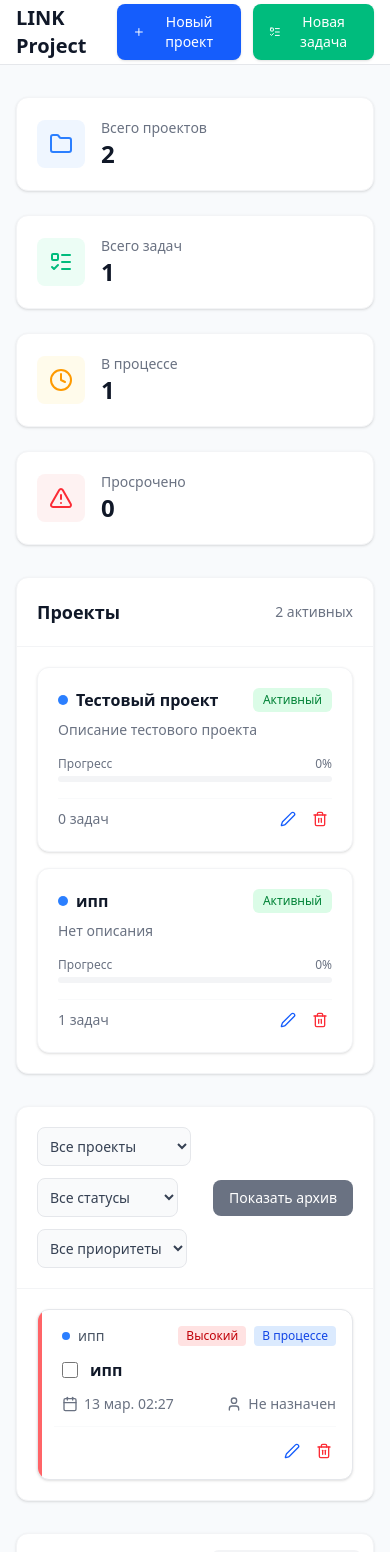
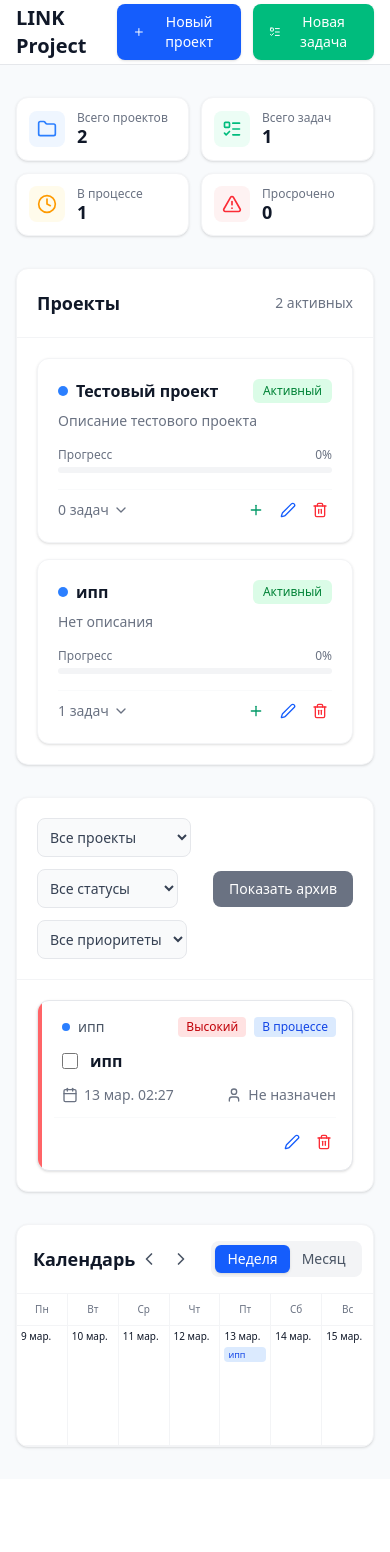
Before and after one commit to udssakhalin-dot/LINK-Project, a React (Vite) app: page / in a window 390 px wide. Shown: the top 1552 px of the page. After the commit the page ends 1479 px from the top, so only its background shows below. Built offline with nearby package versions, Linux system fonts and the light colour scheme.

Commit message:
feat: Improve UI components and add notifications
Refactors StatCard for better responsiveness and introduces a `notified` flag to tasks for future notification functionality.

```diff
--- a/src/App.tsx
+++ b/src/App.tsx
@@ -1,4 +1,4 @@
-import React, { useState } from 'react';
+import React, { useState, useEffect } from 'react';
 import {
   Folder,
   ListTodo,
@@ -11,7 +11,10 @@ import {
   User,
   ChevronLeft,
   ChevronRight,
-  X
+  ChevronDown,
+  ChevronUp,
+  X,
+  Bell
 } from 'lucide-react';
 import { format, addDays, startOfWeek, addWeeks, subWeeks, addMonths, subMonths, startOfMonth, endOfMonth, isSameMonth, isSameDay } from 'date-fns';
 import { ru } from 'date-fns/locale';
@@ -48,7 +51,8 @@ const INITIAL_TASKS = [
     priority: 'Высокий',
     status: 'В процессе',
     dueDate: new Date(),
-    assignee: null
+    assignee: null,
+    notified: false
   }
 ];
 
@@ -84,19 +88,25 @@ const getEventColor = (bgClass: string) => {
 // --- Components ---
 
 const StatCard = ({ icon: Icon, title, value, iconBg, iconColor }: any) => (
-  <div className="bg-white rounded-xl border border-gray-100 p-5 flex items-center gap-4 shadow-sm">
-    <div className={`p-3 rounded-lg ${iconBg}`}>
-      <Icon className={`w-6 h-6 ${iconColor}`} />
+  <div className="bg-white rounded-xl border border-gray-100 p-3 sm:p-4 flex items-center gap-3 shadow-sm">
+    <div className={`p-2 sm:p-2.5 rounded-lg ${iconBg}`}>
+      <Icon className={`w-5 h-5 ${iconColor}`} />
     </div>
     <div>
-      <p className="text-sm text-gray-500 font-medium">{title}</p>
-      <p className="text-2xl font-bold text-gray-900">{value}</p>
+      <p className="text-xs sm:text-sm text-gray-500 font-medium leading-tight">{title}</p>
+      <p className="text-lg sm:text-xl font-bold text-gray-900 leading-tight">{value}</p>
     </div>
   </div>
 );
 
-const ProjectCard = ({ project, onDelete }: any) => (
-  <div className="bg-white border border-gray-100 rounded-xl p-5 shadow-sm hover:shadow-md transition-shadow">
+const ProjectCard = ({ project, tasks, onDelete, onAddTask, onToggleComplete, onDeleteTask }: any) => {
+  const [isExpanded, setIsExpanded] = useState(false);
+
+  return (
+    <div
+      className="bg-white border border-gray-100 rounded-xl p-5 shadow-sm hover:shadow-md transition-shadow cursor-pointer"
+      onClick={() => setIsExpanded(!isExpanded)}
+    >
       <div className="flex justify-between items-start mb-2">
         <div className="flex items-center gap-2">
           <div className={`w-2.5 h-2.5 rounded-full ${project.color}`} />
@@ -122,18 +132,53 @@ const ProjectCard = ({ project, onDelete }: any) => (
       </div>
 
       <div className="flex justify-between items-center pt-2 border-t border-gray-50">
-      <span className="text-sm text-gray-500">{project.taskCount} задач</span>
+        <div className="flex items-center gap-1 text-sm text-gray-500 hover:text-gray-700 transition-colors">
+          <span>{project.taskCount} задач</span>
+          {isExpanded ? <ChevronUp className="w-4 h-4" /> : <ChevronDown className="w-4 h-4" />}
+        </div>
         <div className="flex gap-2">
-        <button className="p-1 text-blue-600 hover:bg-blue-50 rounded" title="Редактировать">
+          <button
+            onClick={(e) => { e.stopPropagation(); onAddTask(project.id); }}
+            className="p-1 text-emerald-600 hover:bg-emerald-50 rounded"
+            title="Добавить задачу"
+          >
+            <Plus className="w-4 h-4" />
+          </button>
+          <button
+            onClick={(e) => e.stopPropagation()}
+            className="p-1 text-blue-600 hover:bg-blue-50 rounded"
+            title="Редактировать"
+          >
             <Edit2 className="w-4 h-4" />
           </button>
-        <button onClick={() => onDelete(project.id)} className="p-1 text-red-500 hover:bg-red-50 rounded" title="Удалить">
+          <button
+            onClick={(e) => { e.stopPropagation(); onDelete(project.id); }}
+            className="p-1 text-red-500 hover:bg-red-50 rounded"
+            title="Удалить"
+          >
             <Trash2 className="w-4 h-4" />
           </button>
         </div>
       </div>
+
+      {isExpanded && tasks && tasks.length > 0 && (
+        <div
+          className="mt-4 pt-4 border-t border-gray-100 flex flex-col gap-3 cursor-default"
+          onClick={(e) => e.stopPropagation()}
+        >
+          {tasks.map((task: any) => (
+            <TaskCard
+              key={task.id}
+              task={task}
+              onDelete={onDeleteTask}
+              onToggleComplete={onToggleComplete}
+            />
+          ))}
+        </div>
+      )}
     </div>
   );
+};
 
 const TaskCard = ({ task, onDelete, onToggleComplete }: any) => {
   const priorityColors: Record<string, string> = {
@@ -276,8 +321,8 @@ const Calendar = ({ events, onAddEvent }: { events: any[], onAddEvent: (date: Da
 
       <div className="grid grid-cols-7 border-b border-gray-100">
         {['Пн', 'Вт', 'Ср', 'Чт', 'Пт', 'Сб', 'Вс'].map((day, i) => (
-          <div key={i} className="p-3 text-center border-r last:border-r-0 border-gray-100">
-            <div className="text-sm font-medium text-gray-500">{day}</div>
+          <div key={i} className="p-2 sm:p-3 text-center border-r last:border-r-0 border-gray-100">
+            <div className="text-[10px] sm:text-sm font-medium text-gray-500">{day}</div>
           </div>
         ))}
       </div>
@@ -291,20 +336,20 @@ const Calendar = ({ events, onAddEvent }: { events: any[], onAddEvent: (date: Da
             <div
               key={i}
               onClick={() => onAddEvent(day)}
-              className={`p-2 border-r border-b last:border-r-0 border-gray-100 min-h-[100px] cursor-pointer hover:bg-blue-50/50 transition-colors group ${!isCurrentMonth && view === 'Месяц' ? 'bg-gray-50/50' : ''}`}
+              className={`p-1 sm:p-2 border-r border-b last:border-r-0 border-gray-100 min-h-[80px] sm:min-h-[100px] cursor-pointer hover:bg-blue-50/50 transition-colors group ${!isCurrentMonth && view === 'Месяц' ? 'bg-gray-50/50' : ''}`}
             >
-              <div className="flex justify-between items-start mb-2">
-                <div className={`text-sm ${!isCurrentMonth && view === 'Месяц' ? 'text-gray-400' : 'text-gray-900'}`}>
+              <div className="flex justify-between items-start mb-1 sm:mb-2">
+                <div className={`text-[10px] sm:text-sm leading-tight ${!isCurrentMonth && view === 'Месяц' ? 'text-gray-400' : 'text-gray-900'}`}>
                   {format(day, 'd MMM', { locale: ru })}
                 </div>
-                <button className="opacity-0 group-hover:opacity-100 p-0.5 text-blue-600 hover:bg-blue-100 rounded transition-opacity" title="Добавить задачу">
+                <button className="opacity-0 group-hover:opacity-100 p-0.5 text-blue-600 hover:bg-blue-100 rounded transition-opacity hidden sm:block" title="Добавить задачу">
                   <Plus className="w-3.5 h-3.5" />
                 </button>
               </div>
               {dayEvents.map(event => (
                 <div
                   key={event.id}
-                  className={`text-xs px-2 py-1.5 rounded mb-1 truncate ${event.color}`}
+                  className={`text-[9px] sm:text-xs px-1 sm:px-2 py-0.5 sm:py-1.5 rounded mb-1 truncate leading-tight ${event.color}`}
                   title={event.title}
                 >
                   {event.title}
@@ -337,9 +382,108 @@ const Modal = ({ isOpen, onClose, title, children }: any) => {
   );
 };
 
+const playNotificationSound = () => {
+  try {
+    const AudioContext = window.AudioContext || (window as any).webkitAudioContext;
+    if (!AudioContext) return;
+
+    const audioCtx = new AudioContext();
+
+    const playBeep = (time: number) => {
+      const osc = audioCtx.createOscillator();
+      const gainNode = audioCtx.createGain();
+
+      osc.type = 'sine';
+      osc.frequency.setValueAtTime(880, time);
+      osc.frequency.exponentialRampToValueAtTime(440, time + 0.1);
+
+      gainNode.gain.setValueAtTime(0.1, time);
+      gainNode.gain.exponentialRampToValueAtTime(0.01, time + 0.1);
+
+      osc.connect(gainNode);
+      gainNode.connect(audioCtx.destination);
+
+      osc.start(time);
+      osc.stop(time + 0.1);
+    };
+
+    playBeep(audioCtx.currentTime);
+    playBeep(audioCtx.currentTime + 0.15);
+  } catch (e) {
+    console.error('Audio playback failed', e);
+  }
+};
+
 export default function App() {
   const [projects, setProjects] = useState(INITIAL_PROJECTS);
   const [tasks, setTasks] = useState(INITIAL_TASKS);
+  const [toasts, setToasts] = useState<{id: string, message: string}[]>([]);
+
+  useEffect(() => {
+    // Request permission on mount, but it might be blocked if not user-initiated
+    if ('Notification' in window && Notification.permission === 'default') {
+      Notification.requestPermission().catch(console.error);
+    }
+
+    const checkReminders = () => {
+      const now = new Date().getTime();
+      let hasUpdates = false;
+
+      setTasks(currentTasks => {
+        const updatedTasks = currentTasks.map(task => {
+          if (task.status === 'Выполнено' || task.status === 'Готово' || task.notified || !task.reminder || task.reminder === 'Нет') {
+            return task;
+          }
+
+          const due = new Date(task.dueDate).getTime();
+          let reminderTime = due;
+
+          switch (task.reminder) {
+            case 'В момент выполнения': reminderTime = due; break;
+            case 'За 30 минут': reminderTime = due - 30 * 60 * 1000; break;
+            case 'За час': reminderTime = due - 60 * 60 * 1000; break;
+            case 'За 2 часа': reminderTime = due - 2 * 60 * 60 * 1000; break;
+            case 'За 1 день': reminderTime = due - 24 * 60 * 60 * 1000; break;
+            case 'За 2 дня': reminderTime = due - 2 * 24 * 60 * 60 * 1000; break;
+            case 'За неделю': reminderTime = due - 7 * 24 * 60 * 60 * 1000; break;
+          }
+
+          if (now >= reminderTime && now - reminderTime < 5 * 60 * 1000) {
+            // Try system notification
+            if ('Notification' in window && Notification.permission === 'granted') {
+              try {
+                new Notification('Напоминание о задаче', {
+                  body: `Задача "${task.title}" требует вашего внимания.`,
+                });
+              } catch (e) {
+                console.error('System notification failed', e);
+              }
+            }
+
+            // Always show in-app toast
+            setToasts(prev => [...prev, { id: Date.now().toString(), message: `Напоминание: ${task.title}` }]);
+
+            // Auto-remove toast after 5 seconds
+            setTimeout(() => {
+              setToasts(prev => prev.slice(1));
+            }, 5000);
+
+            playNotificationSound();
+            hasUpdates = true;
+            return { ...task, notified: true };
+          }
+          return task;
+        });
+
+        return hasUpdates ? updatedTasks : currentTasks;
+      });
+    };
+
+    const interval = setInterval(checkReminders, 10000); // Check more frequently (every 10s)
+    checkReminders();
+
+    return () => clearInterval(interval);
+  }, []);
 
   // Modal states
   const [isProjectModalOpen, setIsProjectModalOpen] = useState(false);
@@ -404,7 +548,8 @@ export default function App() {
       status: newTask.status,
       dueDate: taskDate,
       reminder: newTask.reminder,
-      assignee: null
+      assignee: null,
+      notified: false
     };
 
     setTasks([...tasks, task]);
@@ -424,6 +569,16 @@ export default function App() {
       reminder: 'Нет'
     });
     setIsTaskModalOpen(false);
+  };
+
+  const handleAddTaskToProject = (projectId: string) => {
+    setNewTask(prev => ({
+      ...prev,
+      projectId: projectId,
+      dueDate: format(new Date(), 'yyyy-MM-dd'),
+      dueTime: '12:00',
+    }));
+    setIsTaskModalOpen(true);
   };
 
   const handleDeleteProject = (id: string) => {
@@ -512,7 +667,7 @@ export default function App() {
 
       <main className="max-w-7xl mx-auto px-4 sm:px-6 lg:px-8 py-8">
         {/* Stats Row */}
-        <div className="grid grid-cols-1 md:grid-cols-2 lg:grid-cols-4 gap-6 mb-8">
+        <div className="grid grid-cols-2 md:grid-cols-4 gap-3 sm:gap-4 md:gap-6 mb-8">
           <StatCard
             icon={Folder}
             title="Всего проектов"
@@ -567,7 +722,11 @@ export default function App() {
                       <ProjectCard
                         key={project.id}
                         project={{...project, progress, taskCount: projectTasks.length}}
+                        tasks={projectTasks}
                         onDelete={handleDeleteProject}
+                        onAddTask={handleAddTaskToProject}
+                        onToggleComplete={handleToggleComplete}
+                        onDeleteTask={handleDeleteTask}
                       />
                     );
                   })
@@ -777,6 +936,7 @@ export default function App() {
               className="w-full border border-gray-300 rounded-lg px-3 py-2 focus:ring-blue-500 focus:border-blue-500"
             >
               <option value="Нет">Нет</option>
+              <option value="В момент выполнения">В момент выполнения</option>
               <option value="За неделю">За неделю</option>
               <option value="За 2 дня">За 2 дня</option>
               <option value="За 1 день">За 1 день</option>
@@ -803,6 +963,27 @@ export default function App() {
           </div>
         </form>
       </Modal>
+
+      {/* Toast Notifications */}
+      <div className="fixed bottom-4 right-4 z-50 flex flex-col gap-2">
+        {toasts.map(toast => (
+          <div
+            key={toast.id}
+            className="bg-white border border-gray-200 shadow-lg rounded-lg p-4 flex items-center gap-3 animate-in slide-in-from-bottom-5 fade-in duration-300"
+          >
+            <div className="bg-blue-100 text-blue-600 p-2 rounded-full">
+              <Bell size={20} />
+            </div>
+            <p className="text-sm font-medium text-gray-800">{toast.message}</p>
+            <button
+              onClick={() => setToasts(prev => prev.filter(t => t.id !== toast.id))}
+              className="ml-4 text-gray-400 hover:text-gray-600"
+            >
+              <X size={16} />
+            </button>
+          </div>
+        ))}
+      </div>
     </div>
   );
 }
```
Lines whose indentation alone changed are shown as unchanged.
